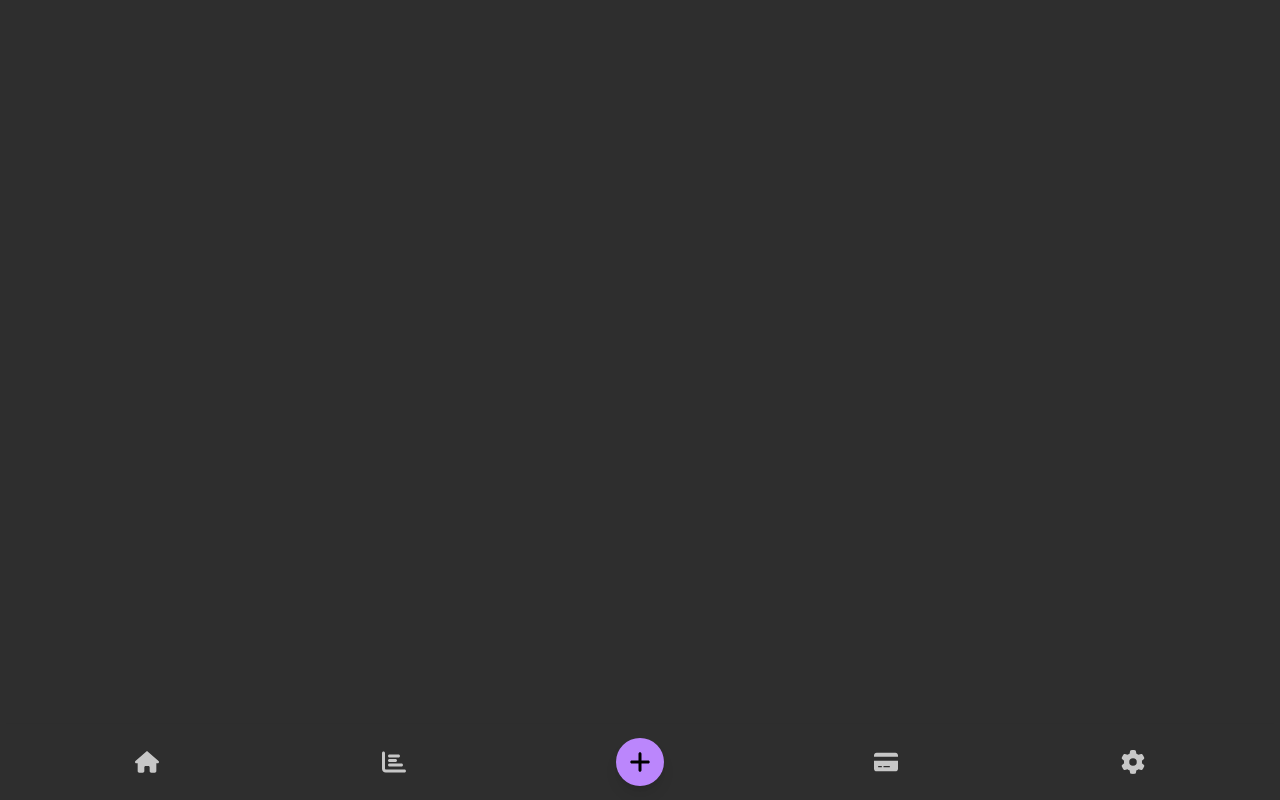
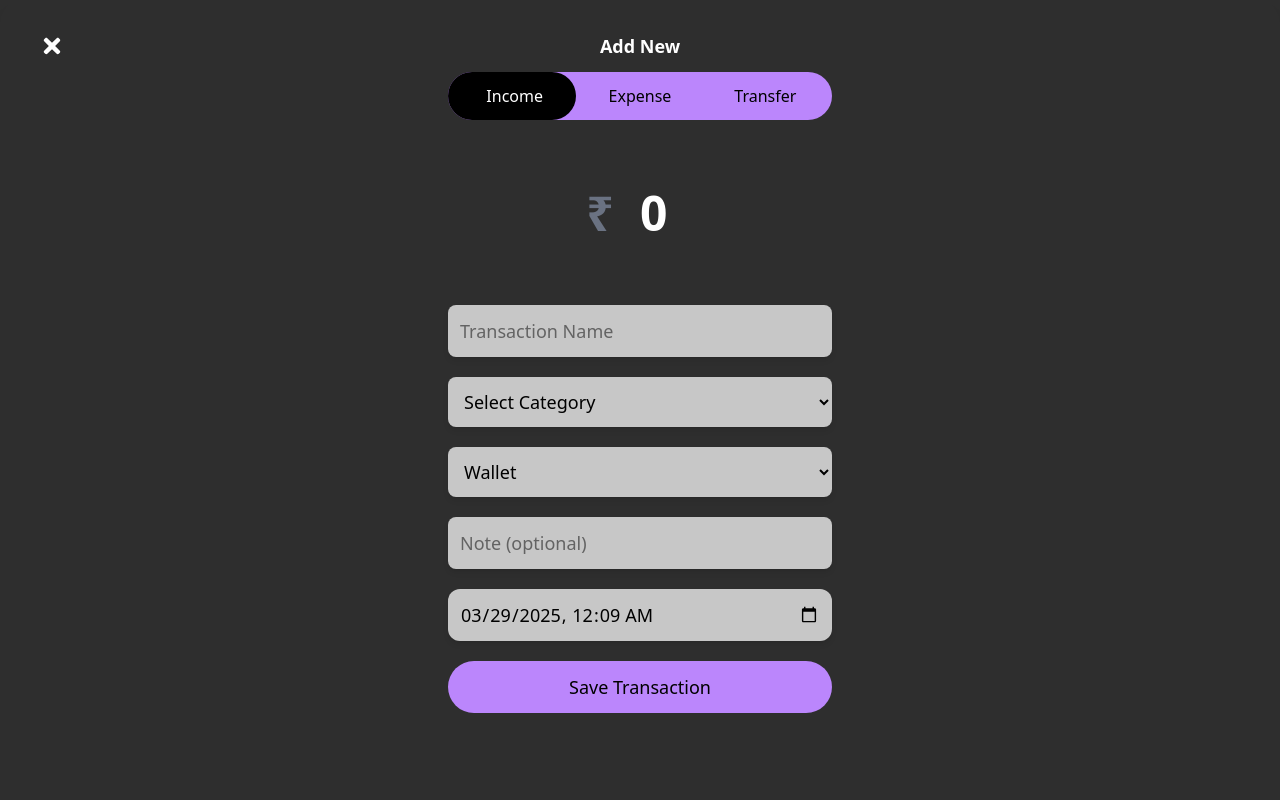
Before and after one commit to shoa1bdev/expense-tracker, a React (Vite) app: page /expense-tracker/add-transaction in a window 1280 px wide. Before the commit this address had no page. Built offline with nearby package versions, Linux system fonts and the light colour scheme.

Commit message:
Updated project and fixed routes

```diff
--- a/src/App.jsx
+++ b/src/App.jsx
@@ -21,7 +21,7 @@ const pageVariants = {
 
 function App() {
   return (
-    <Router>
+    <Router basename="/expense-tracker">
       <AppContent />
     </Router>
   );
@@ -94,8 +94,7 @@ function AppContent() {
               </motion.div>
             }
           />
-          <Route path="/settings" element={<SettingsPage />}/>
-
+          <Route path="/settings" element={<SettingsPage />} />
         </Routes>
       </AnimatePresence>
 
--- a/src/Context/AppContext.jsx
+++ b/src/Context/AppContext.jsx
@@ -1,4 +1,4 @@
-import { createContext, useContext, useState } from "react";
+import { createContext, useContext, useEffect, useState } from "react";
 
 // Create context
 const AppContext = createContext();
@@ -7,18 +7,31 @@ const AppContext = createContext();
 export const useAppContext = () => useContext(AppContext);
 
 export const AppProvider = ({ children }) => {
-  const [accounts, setAccounts] = useState([
-    { id: 1, name: "Wallet", balance: 100 },
-    { id: 2, name: "Bank", balance: 5000 }
-  ]);
+  // Load data from localStorage or use default values
+  const [accounts, setAccounts] = useState(() => {
+    const savedAccounts = localStorage.getItem("accounts");
+    return savedAccounts ? JSON.parse(savedAccounts) : [
+      { id: 1, name: "Wallet", balance: 0 },
+      { id: 2, name: "Bank", balance: 0 }
+    ];
+  });
 
-  const [transactions, setTransactions] = useState([
-    { id: 1, name: "Bought food", category: "Food", account: "Wallet", amount: -50, date: "2025-03-25T10:40" },
-    { id: 2, name: "Salary", category: "Salary", account: "Bank", amount: 5000, date: "2025-03-24T09:00" }
-  ]);
+  const [transactions, setTransactions] = useState(() => {
+    const savedTransactions = localStorage.getItem("transactions");
+    return savedTransactions ? JSON.parse(savedTransactions) : [];
+  });
 
   const [editingTransaction, setEditingTransaction] = useState(null);
   const [editedTransaction, setEditedTransaction] = useState(null);
+
+  // Save data to localStorage whenever accounts or transactions change
+  useEffect(() => {
+    localStorage.setItem("accounts", JSON.stringify(accounts));
+  }, [accounts]);
+
+  useEffect(() => {
+    localStorage.setItem("transactions", JSON.stringify(transactions));
+  }, [transactions]);
 
   // Function to open edit popup
   const openEditPopup = (transaction) => {
@@ -34,7 +47,7 @@ export const AppProvider = ({ children }) => {
     setEditingTransaction(null);
   };
 
-  // Function to delete transaction
+  // Function to delete transaction and adjust account balance
   const deleteTransaction = () => {
     if (!editingTransaction) return;
 
@@ -51,6 +64,19 @@ export const AppProvider = ({ children }) => {
     setEditingTransaction(null);
   };
 
+  // Function to add a new transaction and update account balance
+  const addTransaction = (newTransaction) => {
+    setTransactions((prev) => [...prev, newTransaction]);
+
+    setAccounts((prevAccounts) =>
+      prevAccounts.map((account) =>
+        account.name === newTransaction.account
+          ? { ...account, balance: account.balance + newTransaction.amount }
+          : account
+      )
+    );
+  };
+
   return (
     <AppContext.Provider
       value={{
@@ -64,7 +90,8 @@ export const AppProvider = ({ children }) => {
         setEditedTransaction,
         openEditPopup,
         saveTransactionChanges,
-        deleteTransaction
+        deleteTransaction,
+        addTransaction, // ✅ Now transactions can be added!
       }}
     >
       {children}
--- a/src/Pages/Transactions/AddTransaction.jsx
+++ b/src/Pages/Transactions/AddTransaction.jsx
@@ -3,22 +3,36 @@ import { FaTimes } from "react-icons/fa";
 import { useNavigate } from "react-router-dom";
 import { motion, AnimatePresence } from "framer-motion";
 
-const AddTransaction = ({ accounts, setAccounts, transactions, setTransactions }) => {
+const AddTransaction = ({
+  accounts,
+  setAccounts,
+  transactions,
+  setTransactions,
+}) => {
   const navigate = useNavigate();
   const [transactionType, setTransactionType] = useState("income");
   const [amount, setAmount] = useState("");
   const [transactionName, setTransactionName] = useState("");
   const [note, setNote] = useState("");
   const [showError, setShowError] = useState(false);
-  const [showErrorTwo, setErrorMsgTwo] = useState(false)
-  const [showErrorThree, setErrorMsgThree] = useState(false)
+  const [showErrorTwo, setErrorMsgTwo] = useState(false);
+  const [showErrorThree, setErrorMsgThree] = useState(false);
   const [selectedCategory, setSelectedCategory] = useState("");
-  const [selectedAccount, setSelectedAccount] = useState(accounts[0]?.name || "");
+  const [selectedAccount, setSelectedAccount] = useState(
+    accounts[0]?.name || ""
+  );
   const [fromAccount, setFromAccount] = useState("");
   const [toAccount, setToAccount] = useState("");
-  const categories = transactionType === "income"
+  const categories =
+    transactionType === "income"
       ? ["Salary", "Investment", "Freelance", "Business"]
-    : ["Transportation", "Food & Drinks", "Shopping", "Entertainment", "Bills & Utilities"];
+      : [
+          "Transportation",
+          "Food & Drinks",
+          "Shopping",
+          "Entertainment",
+          "Bills & Utilities",
+        ];
 
   const handleAmountChange = (e) => {
     let num = e.target.value.replace(/\D/g, "");
@@ -41,9 +55,13 @@ const AddTransaction = ({ accounts, setAccounts, transactions, setTransactions }
   const [date, setDate] = useState(getCurrentISTDateTime());
 
   const handleSaveTransaction = () => {
-        if (!amount || (!selectedAccount && transactionType !== "transfer") ||
+    if (
+      !amount ||
+      (!selectedAccount && transactionType !== "transfer") ||
       (transactionType !== "transfer" && !transactionName) ||
-            (transactionType !== "transfer" && !selectedCategory)) {
+      (transactionType !== "transfer" && !selectedCategory)
+    ) {
+      alert("Please fill in all required fields.");
       return;
     }
 
@@ -54,22 +72,31 @@ const AddTransaction = ({ accounts, setAccounts, transactions, setTransactions }
     if (transactionType === "transfer") {
       if (!fromAccount || !toAccount || fromAccount === toAccount) {
         setErrorMsgTwo(true);
+        alert("Invalid transfer: Please select different accounts.");
         return;
       } else {
         setErrorMsgTwo(false);
       }
-          const fromAcc = accounts.find(acc => acc.name === fromAccount);
-if (transactionType === "transfer" && fromAcc.balance < numericAmount) {
-  setErrorMsgThree(true)
+
+      const fromAcc = accounts.find((acc) => acc.name === fromAccount);
+      if (fromAcc.balance < numericAmount) {
+        setErrorMsgThree(true);
+        alert("Insufficient balance in the source account.");
         return;
       } else {
-  setErrorMsgThree(false)
+        setErrorMsgThree(false);
       }
 
-          updatedAccounts = updatedAccounts.map((acc) =>
-            acc.name === fromAccount ? { ...acc, balance: acc.balance - numericAmount } : acc
-          ).map((acc) =>
-            acc.name === toAccount ? { ...acc, balance: acc.balance + numericAmount } : acc
+      updatedAccounts = updatedAccounts
+        .map((acc) =>
+          acc.name === fromAccount
+            ? { ...acc, balance: acc.balance - numericAmount }
+            : acc
+        )
+        .map((acc) =>
+          acc.name === toAccount
+            ? { ...acc, balance: acc.balance + numericAmount }
+            : acc
         );
 
       const fromTransaction = {
@@ -95,9 +122,9 @@ if (transactionType === "transfer" && fromAcc.balance < numericAmount) {
       };
 
       newTransactions = [fromTransaction, toTransaction];
-
     } else {
-          const transactionAmount = transactionType === "income" ? numericAmount : -numericAmount;
+      const transactionAmount =
+        transactionType === "income" ? numericAmount : -numericAmount;
 
       const newTransaction = {
         id: transactions.length + 1,
@@ -111,7 +138,9 @@ if (transactionType === "transfer" && fromAcc.balance < numericAmount) {
       };
 
       updatedAccounts = updatedAccounts.map((acc) =>
-            acc.name === selectedAccount ? { ...acc, balance: acc.balance + transactionAmount } : acc
+        acc.name === selectedAccount
+          ? { ...acc, balance: acc.balance + transactionAmount }
+          : acc
       );
 
       newTransactions = [newTransaction];
@@ -133,21 +162,38 @@ if (transactionType === "transfer" && fromAcc.balance < numericAmount) {
         className="fixed inset-0 text-white shadow-lg flex flex-col items-center p-5 rounded-t-3xl overflow-hidden"
       >
         <header className="w-full flex justify-center items-center relative py-3 text-lg font-semibold">
-          <button onClick={() => navigate(-1)} className="absolute left-5 text-2xl"><FaTimes /></button>
+          <button
+            onClick={() => navigate(-1)}
+            className="absolute left-5 text-2xl"
+          >
+            <FaTimes />
+          </button>
           <p>Add New</p>
         </header>
 
         <main className="flex flex-col items-center gap-5 max-w-sm w-full">
-          <motion.div className="relative flex w-full rounded-3xl p-1" style={{ backgroundColor: "var(--primary)"}}>
+          <motion.div
+            className="relative flex w-full rounded-3xl p-1"
+            style={{ backgroundColor: "var(--primary)" }}
+          >
             <motion.div
               className="absolute top-0 left-0 bottom-0 w-1/3 bg-black rounded-3xl"
-              animate={{ x: transactionType === "income" ? "0%" : transactionType === "expense" ? "100%" : "200%" }}
+              animate={{
+                x:
+                  transactionType === "income"
+                    ? "0%"
+                    : transactionType === "expense"
+                    ? "100%"
+                    : "200%",
+              }}
               transition={{ type: "spring", stiffness: 300, damping: 20 }}
             />
             {["income", "expense", "transfer"].map((type) => (
               <button
                 key={type}
-                className={`relative z-10 flex-1 py-2 rounded-full transition-all duration-300 ${transactionType === type ? "text-white" : "text-black"}`}
+                className={`relative z-10 flex-1 py-2 rounded-full transition-all duration-300 ${
+                  transactionType === type ? "text-white" : "text-black"
+                }`}
                 onClick={() => setTransactionType(type)}
               >
                 {type.charAt(0).toUpperCase() + type.slice(1)}
@@ -163,41 +209,151 @@ if (transactionType === "transfer" && fromAcc.balance < numericAmount) {
               onChange={handleAmountChange}
               placeholder="0"
               className="text-center bg-transparent border-none focus:outline-none"
-              style={{ width: `${Math.max(80, amount.length * 35)}px`, minWidth: "80px", maxWidth: "280px" }}
+              style={{
+                width: `${Math.max(80, amount.length * 35)}px`,
+                minWidth: "80px",
+                maxWidth: "280px",
+              }}
+              required
             />
           </div>
-          {showError && <p style={{ color: "var(--error)"}}>Maximum transaction amount is ₹1,00,000</p>}
-          {showErrorTwo && <p style={{ color: "var(--error)"}}>Both account can't be same!</p>}
-          {showErrorThree && <p style={{ color: "var(--error)"}}>Insufficient balance in the selected account!</p>}
+          {showError && (
+            <p style={{ color: "var(--error)" }}>
+              Maximum transaction amount is ₹1,00,000
+            </p>
+          )}
+          {showErrorTwo && (
+            <p style={{ color: "var(--error)" }}>Both account can't be same!</p>
+          )}
+          {showErrorThree && (
+            <p style={{ color: "var(--error)" }}>
+              Insufficient balance in the selected account!
+            </p>
+          )}
 
           {transactionType === "transfer" ? (
             <>
-              <select className="w-full p-3 rounded-lg shadow-md bg-white text-lg" style={{ backgroundColor: "var(--on-background)", color: "var(--on-primary)"}} value={fromAccount} onChange={(e) => setFromAccount(e.target.value)}>
-                <option value="" disabled>From Account</option>
-                {accounts.map((acc) => <option key={acc.id} value={acc.name}>{acc.name}</option>)}
+              <select
+                required
+                className="w-full p-3 rounded-lg shadow-md bg-white text-lg"
+                style={{
+                  backgroundColor: "var(--on-background)",
+                  color: "var(--on-primary)",
+                }}
+                value={fromAccount}
+                onChange={(e) => setFromAccount(e.target.value)}
+              >
+                <option value="" disabled>
+                  From Account
+                </option>
+                {accounts.map((acc) => (
+                  <option key={acc.id} value={acc.name}>
+                    {acc.name}
+                  </option>
+                ))}
               </select>
 
-              <select className="w-full p-3 rounded-lg shadow-md bg-white text-lg" style={{ backgroundColor: "var(--on-background)", color: "var(--on-primary)" }} value={toAccount} onChange={(e) => setToAccount(e.target.value)}>
-                <option value="" disabled>To Account</option>
-                {accounts.map((acc) => <option key={acc.id} value={acc.name}>{acc.name}</option>)}
+              <select
+                required
+                className="w-full p-3 rounded-lg shadow-md bg-white text-lg"
+                style={{
+                  backgroundColor: "var(--on-background)",
+                  color: "var(--on-primary)",
+                }}
+                value={toAccount}
+                onChange={(e) => setToAccount(e.target.value)}
+              >
+                <option value="" disabled>
+                  To Account
+                </option>
+                {accounts.map((acc) => (
+                  <option key={acc.id} value={acc.name}>
+                    {acc.name}
+                  </option>
+                ))}
               </select>
             </>
           ) : (
             <>
-              <input type="text" placeholder="Transaction Name" className="w-full p-3 rounded-lg shadow-md text-lg" style={{ backgroundColor: "var(--on-background)", color: "var(--on-primary)"}} value={transactionName} onChange={(e) => setTransactionName(e.target.value)} />
-              <select className="w-full p-3 rounded-lg shadow-md text-lg" style={{ backgroundColor: "var(--on-background)", color: "var(--on-primary)"}} value={selectedCategory} onChange={(e) => setSelectedCategory(e.target.value)}>
-                <option value="" disabled>Select Category</option>
-                {categories.map((cat) => <option key={cat} value={cat}>{cat}</option>)}
+              <input
+                required
+                type="text"
+                placeholder="Transaction Name"
+                className="w-full p-3 rounded-lg shadow-md text-lg"
+                style={{
+                  backgroundColor: "var(--on-background)",
+                  color: "var(--on-primary)",
+                }}
+                value={transactionName}
+                onChange={(e) => setTransactionName(e.target.value)}
+              />
+              <select
+                className="w-full p-3 rounded-lg shadow-md text-lg"
+                style={{
+                  backgroundColor: "var(--on-background)",
+                  color: "var(--on-primary)",
+                }}
+                value={selectedCategory}
+                onChange={(e) => setSelectedCategory(e.target.value)}
+              >
+                <option value="" disabled>
+                  Select Category
+                </option>
+                {categories.map((cat) => (
+                  <option key={cat} value={cat}>
+                    {cat}
+                  </option>
+                ))}
               </select>
-              <select className="w-full p-3 rounded-lg shadow-md text-lg" style={{ backgroundColor: "var(--on-background)", color: "var(--on-primary)"}} value={selectedAccount} onChange={(e) => setSelectedAccount(e.target.value)}>
-                {accounts.map((acc) => <option key={acc.id} value={acc.name}>{acc.name}</option>)}
+              <select
+                required
+                className="w-full p-3 rounded-lg shadow-md text-lg"
+                style={{
+                  backgroundColor: "var(--on-background)",
+                  color: "var(--on-primary)",
+                }}
+                value={selectedAccount}
+                onChange={(e) => setSelectedAccount(e.target.value)}
+              >
+                {accounts.map((acc) => (
+                  <option key={acc.id} value={acc.name}>
+                    {acc.name}
+                  </option>
+                ))}
               </select>
-              <input type="text" placeholder="Note (optional)" className="w-full p-3 rounded-lg shadow-md text-lg" style={{ backgroundColor: "var(--on-background)", color: "var(--on-primary)"}} value={note} onChange={(e) => setNote(e.target.value)} />
+              <input
+                type="text"
+                placeholder="Note (optional)"
+                className="w-full p-3 rounded-lg shadow-md text-lg"
+                style={{
+                  backgroundColor: "var(--on-background)",
+                  color: "var(--on-primary)",
+                }}
+                value={note}
+                onChange={(e) => setNote(e.target.value)}
+              />
             </>
           )}
 
-          <input type="datetime-local" style={{ backgroundColor: "var(--on-background)", color: "var(--on-primary)"}} className="date w-full p-3 rounded-xl shadow-md text-lg" value={date} onChange={(e) => setDate(e.target.value)} />
-          <motion.button className="w-full py-3 rounded-full text-lg hover:bg-gray-800" style={{ backgroundColor: "var(--primary)", color:"var(--on-primary)"}} onClick={handleSaveTransaction}>
+          <input
+            required
+            type="datetime-local"
+            style={{
+              backgroundColor: "var(--on-background)",
+              color: "var(--on-primary)",
+            }}
+            className="date w-full p-3 rounded-xl shadow-md text-lg"
+            value={date}
+            onChange={(e) => setDate(e.target.value)}
+          />
+          <motion.button
+            className="w-full py-3 rounded-full text-lg hover:bg-gray-800"
+            style={{
+              backgroundColor: "var(--primary)",
+              color: "var(--on-primary)",
+            }}
+            onClick={handleSaveTransaction}
+          >
             Save Transaction
           </motion.button>
         </main>
--- a/vite.config.js
+++ b/vite.config.js
@@ -5,5 +5,5 @@ import react from '@vitejs/plugin-react'
 // https://vite.dev/config/
 export default defineConfig({
   plugins: [react(), tailwindcss()],
-  base: "/"
+  base: "/expense-tracker/"
 })
```
Lines whose indentation alone changed are shown as unchanged.
